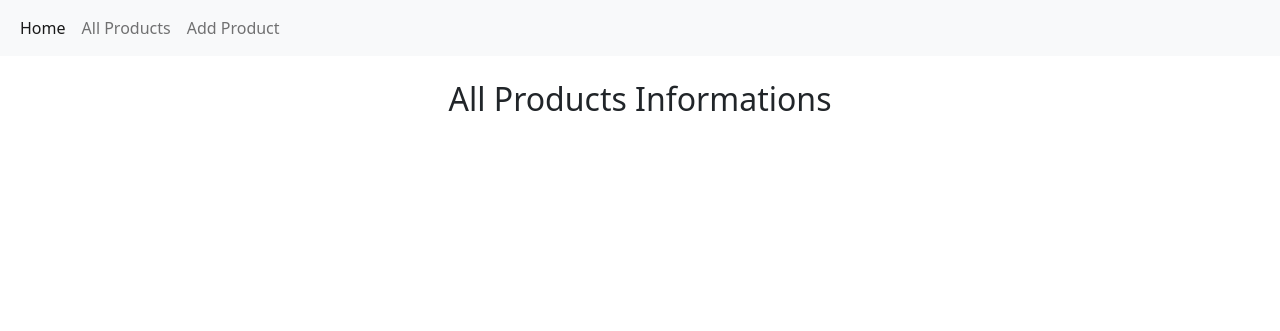
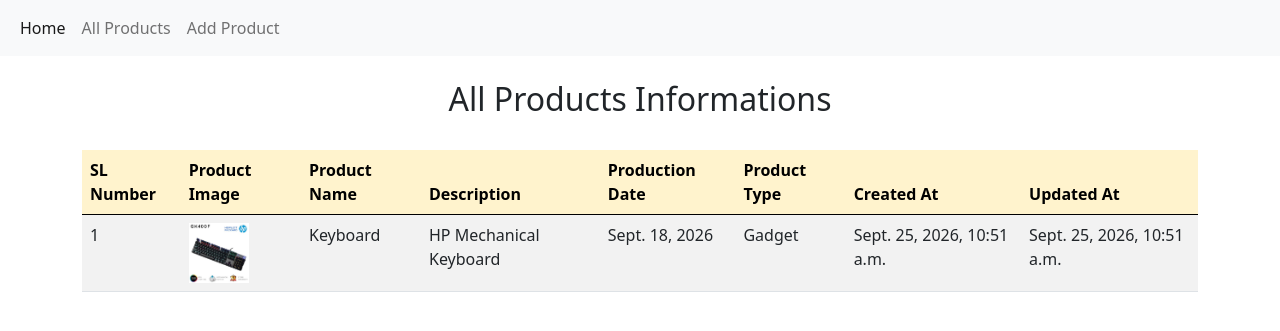
Before and after one commit to Dewan-Minhajul-Islam/AD_B01, a Django app: page /all-products/ in a window 1280 px wide. Shown: the top 331 px of the page. Run offline with Django 5.2, Linux system fonts and the light colour scheme; data comes from the database, SQL or seed files in the repository.

Commit message:
Read all Product data on templates\table using 'Object Relational Mapping'

```diff
--- a/ims_project/ims_project/settings.py
+++ b/ims_project/ims_project/settings.py
@@ -106,7 +106,7 @@ AUTH_PASSWORD_VALIDATORS = [
 
 LANGUAGE_CODE = 'en-us'
 
-TIME_ZONE = 'UTC'
+TIME_ZONE = 'Asia/Dhaka'
 
 USE_I18N = True
 
--- a/ims_project/ims_project/urls.py
+++ b/ims_project/ims_project/urls.py
@@ -16,9 +16,11 @@ Including another URLconf
 """
 from django.contrib import admin
 from django.urls import path, include
+from django.conf import settings
+from django.conf.urls.static import static
 
 
 urlpatterns = [
     path('admin/', admin.site.urls),
     path('', include('products.urls')),
-]
+] + static(settings.MEDIA_URL, document_root=settings.MEDIA_ROOT)
--- a/ims_project/products/templates/product-list.html
+++ b/ims_project/products/templates/product-list.html
@@ -11,4 +11,53 @@
 
     <center><h2>All Products Informations</h2></center><br>
 
+    <table class="table table-striped">
+
+        <thead>
+
+            <tr class="table-warning">
+
+                <th>SL Number</th>
+                <th>Product Image</th>
+                <th>Product Name</th>
+                <th>Description</th>
+                <th>Production Date</th>
+                <th>Product Type</th>
+                <th>Created At</th>
+                <th>Updated At</th>
+            </tr>
+
+        </thead>
+
+        <tbody>
+
+
+            {% for data in p_data %}
+                <tr>
+                    <td>{{forloop.counter}}</td>
+                    <td>
+
+                        {% if data.image %}
+                            <img src="/{{data.image}}" width="60" alt="">
+
+                        {% else %}
+                        No Image Found
+                        {% endif %}
+
+                    </td>
+                    <td>{{data.product_name}}</td>
+                    <td>{{data.description}}</td>
+                    <td>{{data.production_date}}</td>
+                    <td>{{data.product_type}}</td>
+                    <td>{{data.created_at}}</td>
+                    <td>{{data.updated_at}}</td>
+                </tr>
+
+            {% endfor %}
+
+
+        </tbody>
+
+    </table>
+
 {% endblock content %}
--- a/ims_project/products/views.py
+++ b/ims_project/products/views.py
@@ -1,4 +1,5 @@
 from django.shortcuts import render
+from products.models import ProductModel
 
 # Create your views here.
 def home_view(request):
@@ -8,4 +9,10 @@ def home_view(request):
 
 def product_view(request):
 
-    return render(request, 'product-list.html')
+    pr_data = ProductModel.objects.all()
+
+    context = {
+        'p_data' : pr_data
+    }
+
+    return render(request, 'product-list.html', context)
```
